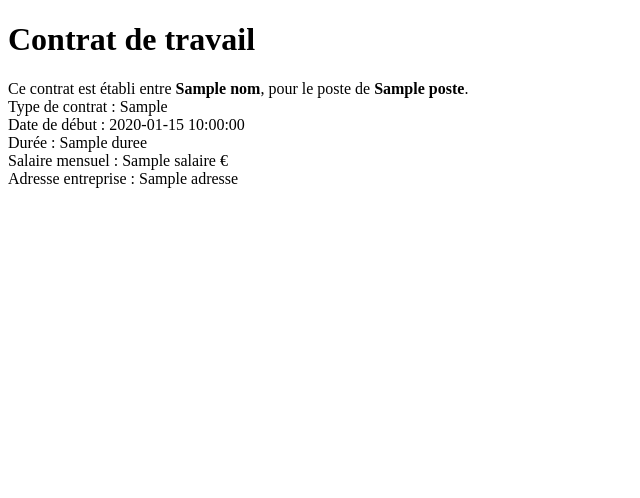
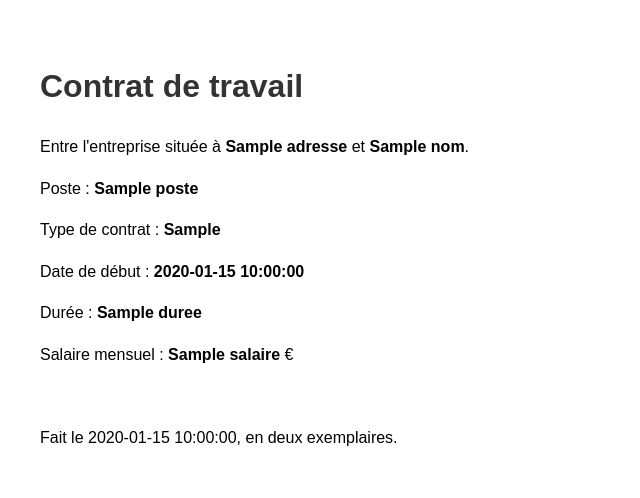
Before and after one commit to Heloise97122/PlanifAI-site, a Python web app: template templates/contrat-template.html in a window 1280 px wide. Shown: the top 498 px of the page, without its empty margins (0-640 px from the left). Run offline with Jinja, Linux system fonts and the light colour scheme; the template is opened without the code that fills it: most values are stand-ins (such as "Sample title", 1, 10 or a date in 2020).

Commit message:
Update contrat-template.html

```diff
--- a/templates/contrat-template.html
+++ b/templates/contrat-template.html
@@ -1,18 +1,28 @@
 <!DOCTYPE html>
-<html lang="fr">
+<html>
 <head>
-    <meta charset="UTF-8">
-    <title>Contrat RH</title>
+    <meta charset="utf-8">
+    <title>Contrat de travail</title>
+    <style>
+        body {
+            font-family: Arial, sans-serif;
+            padding: 2em;
+            line-height: 1.6;
+        }
+        h1 {
+            color: #333;
+        }
+    </style>
 </head>
 <body>
     <h1>Contrat de travail</h1>
-    <p>
-        Ce contrat est établi entre <strong>{{ nom }}</strong>, pour le poste de <strong>{{ poste }}</strong>.<br>
-        Type de contrat : {{ type_contrat }}<br>
-        Date de début : {{ date_debut }}<br>
-        Durée : {{ duree }}<br>
-        Salaire mensuel : {{ salaire }} €<br>
-        Adresse entreprise : {{ adresse }}
-    </p>
+    <p>Entre l'entreprise située à <strong>{{ adresse }}</strong> et <strong>{{ nom }}</strong>.</p>
+    <p>Poste : <strong>{{ poste }}</strong></p>
+    <p>Type de contrat : <strong>{{ type_contrat }}</strong></p>
+    <p>Date de début : <strong>{{ date_debut }}</strong></p>
+    <p>Durée : <strong>{{ duree }}</strong></p>
+    <p>Salaire mensuel : <strong>{{ salaire }}</strong> €</p>
+    <br>
+    <p>Fait le {{ date_debut }}, en deux exemplaires.</p>
 </body>
 </html>
```
